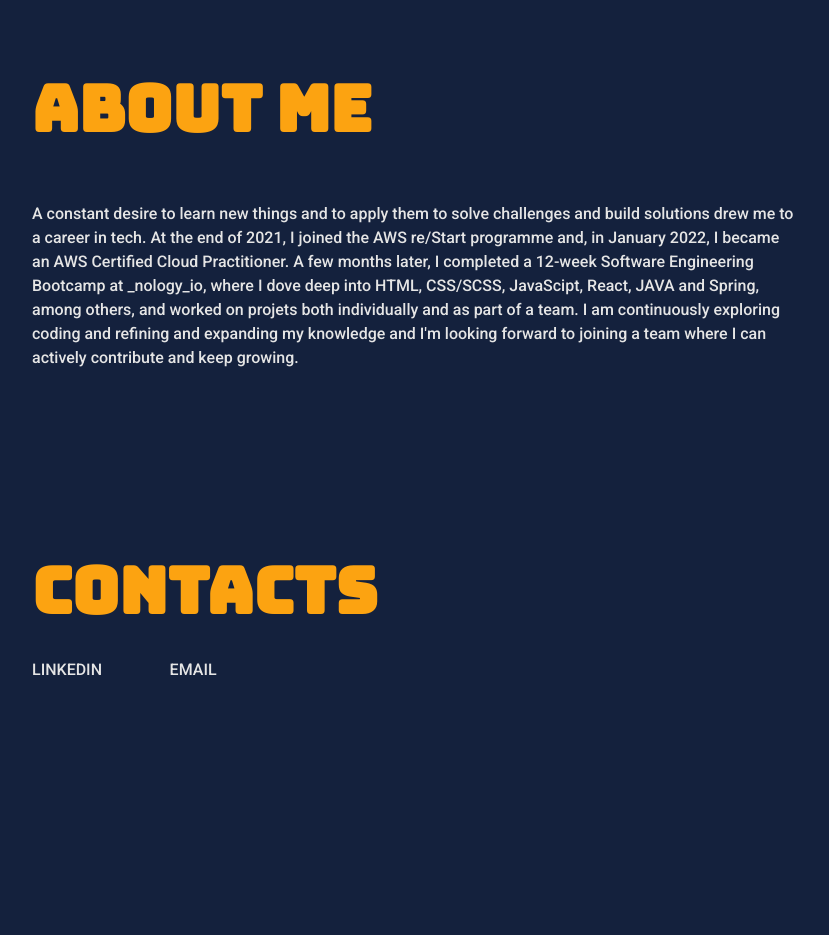
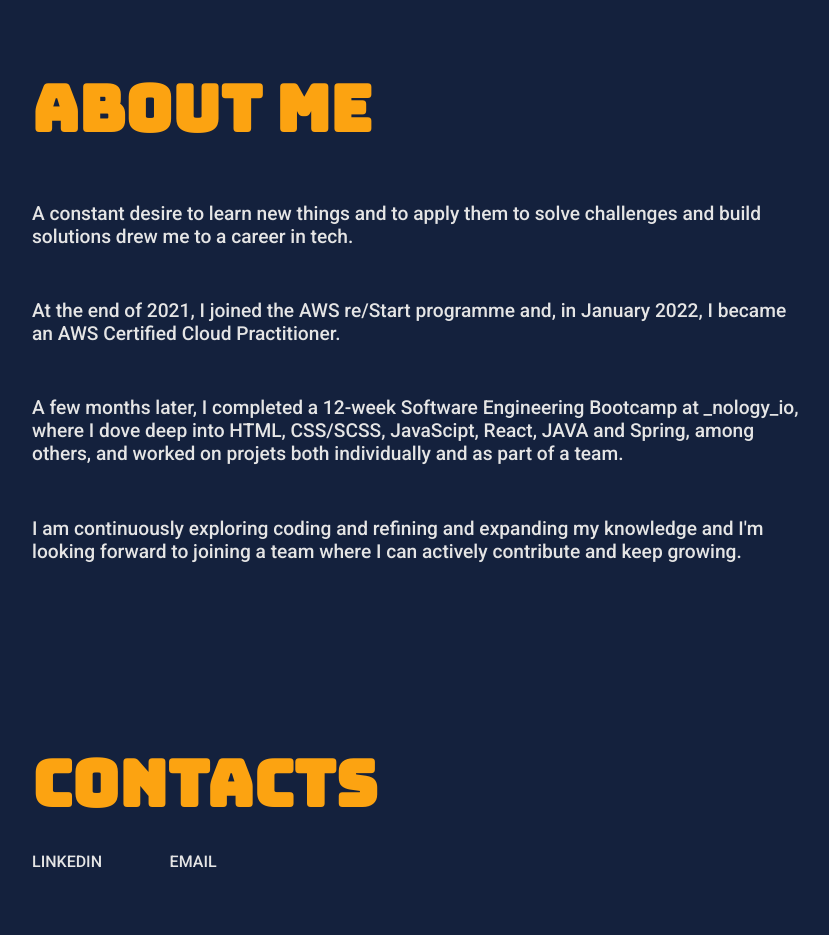
Before and after one commit to n-a-z-a/portfolio, a plain HTML site: page index.html in a window 1280 px wide. Shown: the part 2815-3750 px from the top of the page, without its empty margins (32-861 px from the left). Before the commit the page ends 3558 px from the top, so only its background shows below. Drawn offline with Linux system fonts and the light colour scheme.

Commit message:
changes to about section

```diff
--- a/index.html
+++ b/index.html
@@ -61,13 +61,10 @@
         <section id="about">
 
         <h1>ABOUT ME</h1>
-        <p>A constant desire to learn new things and to apply them to solve challenges and build solutions drew me to a career in tech.
-
-        At the end of 2021, I joined the AWS re/Start programme and, in January 2022, I became an AWS Certified Cloud Practitioner.
-
-        A few months later, I completed a 12-week Software Engineering Bootcamp at _nology_io, where I dove deep into HTML, CSS/SCSS, JavaScipt, React, JAVA and Spring, among others, and worked on projets both individually and as part of a team.
-
-        I am continuously exploring coding and refining and expanding my knowledge and I'm looking forward to joining a team where I can actively contribute and keep growing.</p>
+        <p>A constant desire to learn new things and to apply them to solve challenges and build solutions drew me to a career in tech.</p>
+        <p>At the end of 2021, I joined the AWS re/Start programme and, in January 2022, I became an AWS Certified Cloud Practitioner.</p>
+        <p>A few months later, I completed a 12-week Software Engineering Bootcamp at _nology_io, where I dove deep into HTML, CSS/SCSS, JavaScipt, React, JAVA and Spring, among others, and worked on projets both individually and as part of a team.</p>
+        <p>I am continuously exploring coding and refining and expanding my knowledge and I'm looking forward to joining a team where I can actively contribute and keep growing.</p>
         </section>
 
 
--- a/main.css
+++ b/main.css
@@ -100,10 +100,9 @@ h3 {
 
 p {
   padding-left: 5%;
-  padding-bottom: 10%;
   padding-right: 35%;
-  line-height: 1.5em;
   font-family: "Roboto";
+  font-size: 1.2rem;
 }
 
 .project > img {
```
